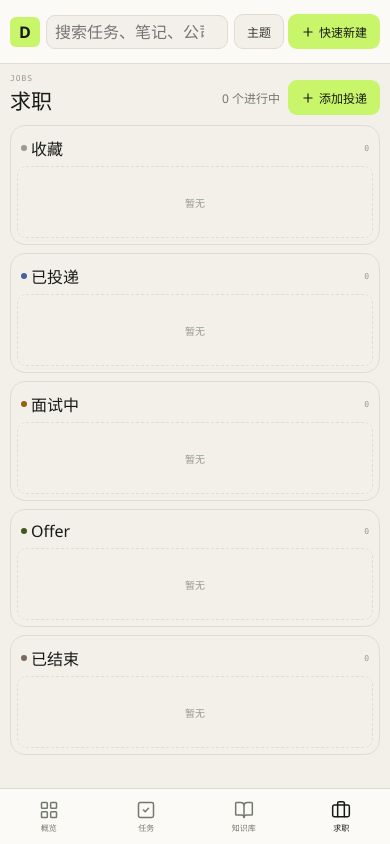
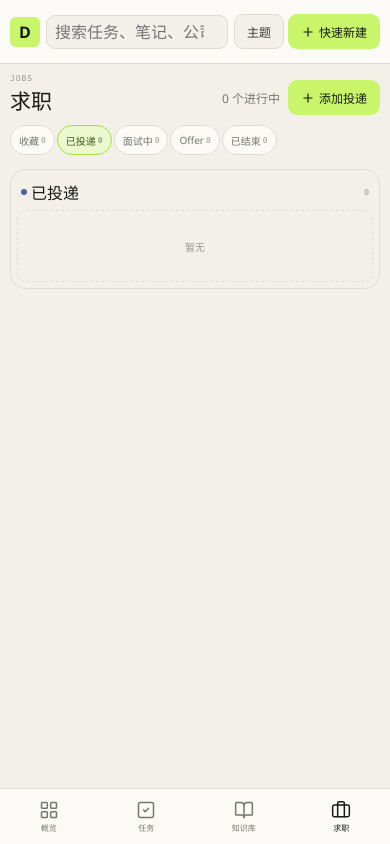
Before and after one commit to cyldstore/devflow, a Vue app in the folder devflow/: page /jobs in a window 390 px wide. Built offline with nearby package versions, Linux system fonts and the light colour scheme.

Commit message:
feat(jobs): 移动端阶段 Tab 与单列看板

```diff
--- a/devflow/src/pages/JobsView.vue
+++ b/devflow/src/pages/JobsView.vue
@@ -17,12 +17,36 @@
       </div>
     </header>
 
+    <!-- 移动端tab -->
+    <div class="stage-tabs" role="group" aria-label="按阶段查看">
+      <button
+        v-for="stage in JOB_STAGES"
+        :key="stage.value"
+        type="button"
+        :class="[
+          'stage-tab',
+          { active: activeStage === stage.value, overdue: hasOverdue(stage.value) },
+        ]"
+        :aria-pressed="activeStage === stage.value"
+        @click="activeStage = stage.value"
+      >
+        {{ stage.label }}
+        <span class="tab-count">{{ countOf(stage.value) }}</span>
+      </button>
+    </div>
+
     <!-- 内容区 -->
     <div class="board">
       <section
         v-for="column in columns"
         :key="column.stage"
-        :class="['column', { 'drop-target': dragOverStage === column.stage }]"
+        :class="[
+          'column',
+          {
+            'drop-target': dragOverStage === column.stage,
+            'stage-hidden': activeStage !== column.stage,
+          },
+        ]"
         @dragover.prevent="onDragOver(column.stage)"
         @dragleave="dragOverStage = null"
         @drop.prevent="onDrop(column.stage)"
@@ -443,6 +467,19 @@ function onDrop(stage: JobStage) {
   moveApplication(draggingId.value, stage)
   draggingId.value = null
   dragOverStage.value = null
+}
+
+const activeStage = ref<JobStage>(
+  db.applications.find((app) => app.stage !== 'closed')?.stage ?? 'applied',
+)
+
+function countOf(stage: JobStage): number {
+  return columns.value.find((column) => column.stage === stage)?.applications.length ?? 0
+}
+
+function hasOverdue(stage: JobStage): boolean {
+  const column = columns.value.find((item) => item.stage === stage)
+  return column ? column.applications.some((app) => isFollowUpOverdue(app, today)) : false
 }
 </script>
 
@@ -865,4 +902,69 @@ h1 {
   outline: 2px solid var(--color-text-strong);
   outline-offset: 2px;
 }
+
+.stage-tabs {
+  display: none;
+  gap: var(--space-1);
+  overflow-x: auto;
+  padding-bottom: var(--space-2);
+}
+
+.stage-tab {
+  flex: none;
+  display: inline-flex;
+  align-items: center;
+  gap: var(--space-1);
+  height: 30px;
+  padding: 0 var(--space-4);
+  border: 1px solid var(--color-border);
+  border-radius: var(--radius-pill);
+  background: var(--color-surface);
+  color: var(--color-text-muted);
+  font: inherit;
+  font-size: var(--text-xs);
+  white-space: nowrap;
+  cursor: pointer;
+}
+
+.stage-tab.active {
+  background: var(--color-accent-soft);
+  border-color: var(--color-accent-strong);
+  color: var(--color-tone-lime-fg);
+  font-weight: 600;
+}
+
+.stage-tab.overdue .tab-count {
+  color: var(--color-danger);
+  font-weight: 600;
+}
+
+.stage-tab:focus-visible {
+  outline: 2px solid var(--color-text-strong);
+  outline-offset: 2px;
+}
+
+.tab-count {
+  font-family: var(--font-mono);
+  font-size: var(--text-2xs);
+  color: var(--color-text-faint);
+}
+
+@media (max-width: 767px) {
+  .stage-tabs {
+    display: flex;
+  }
+
+  .board {
+    display: block;
+  }
+
+  .column {
+    margin-bottom: var(--space-4);
+  }
+
+  .stage-hidden {
+    display: none;
+  }
+}
 </style>
```
